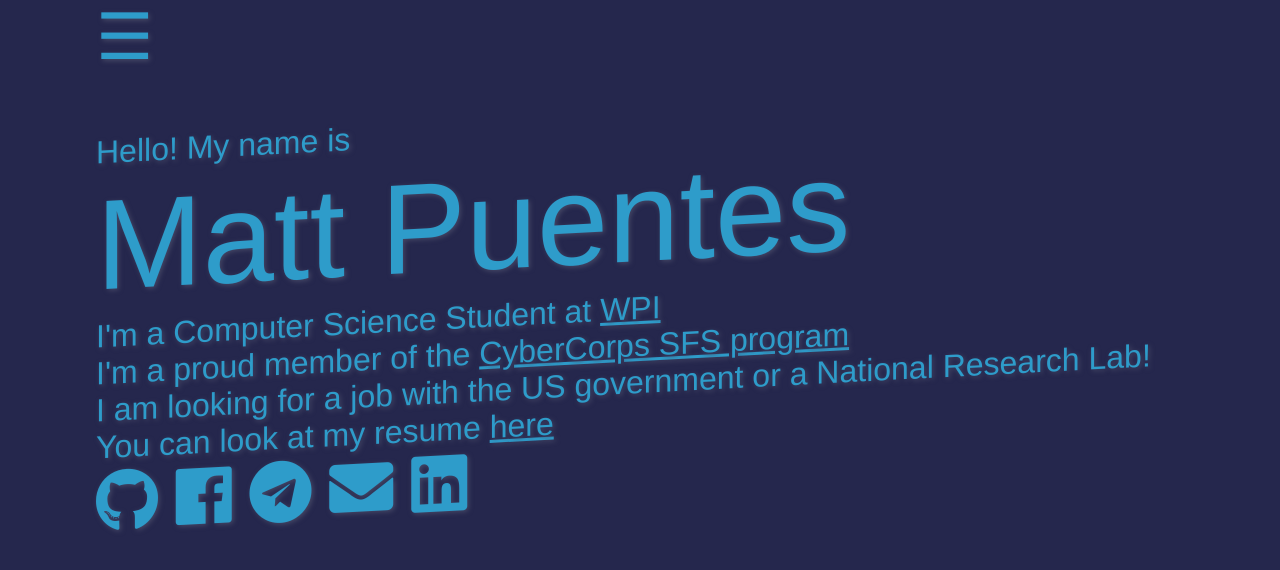
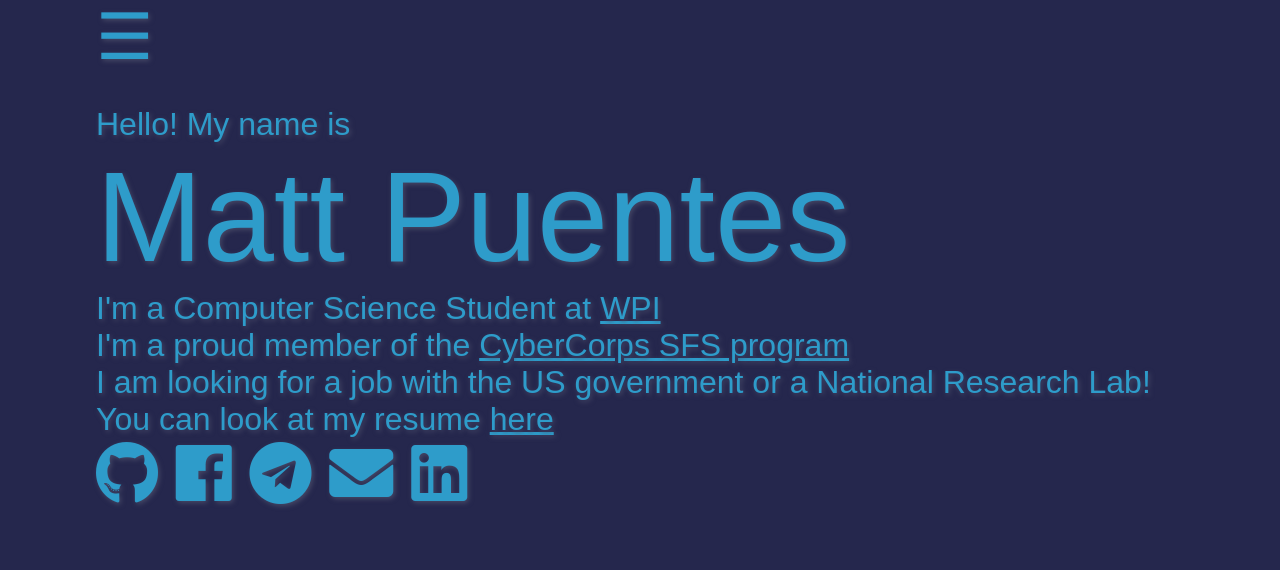
Before and after one commit to Matt-Puentes/Matt-Puentes.github.io, a plain HTML site: page index.html in a window 1280 px wide. Drawn offline with Linux system fonts and the light colour scheme; a script that the page names is missing.

Commit message:
Removed Skew

```diff
--- a/styles/style.css
+++ b/styles/style.css
@@ -27,9 +27,9 @@
 }
 #main .skew{
 	padding: 1em 0em 0em 3em;
-	-ms-transform: skewY(-3deg); /* IE 9 */
-	-webkit-transform: skewY(-3deg); /* Safari */
-	transform: skewY(-3deg); /* Standard syntax */
+	/*-ms-transform: skewY(-3deg); /* IE 9 */
+	/*-webkit-transform: skewY(-3deg); /* Safari */
+	/*transform: skewY(-3deg); /* Standard syntax */
 }
 #Name{
     font-size:4em;
```
Also changed, not shown: 2 other files.
